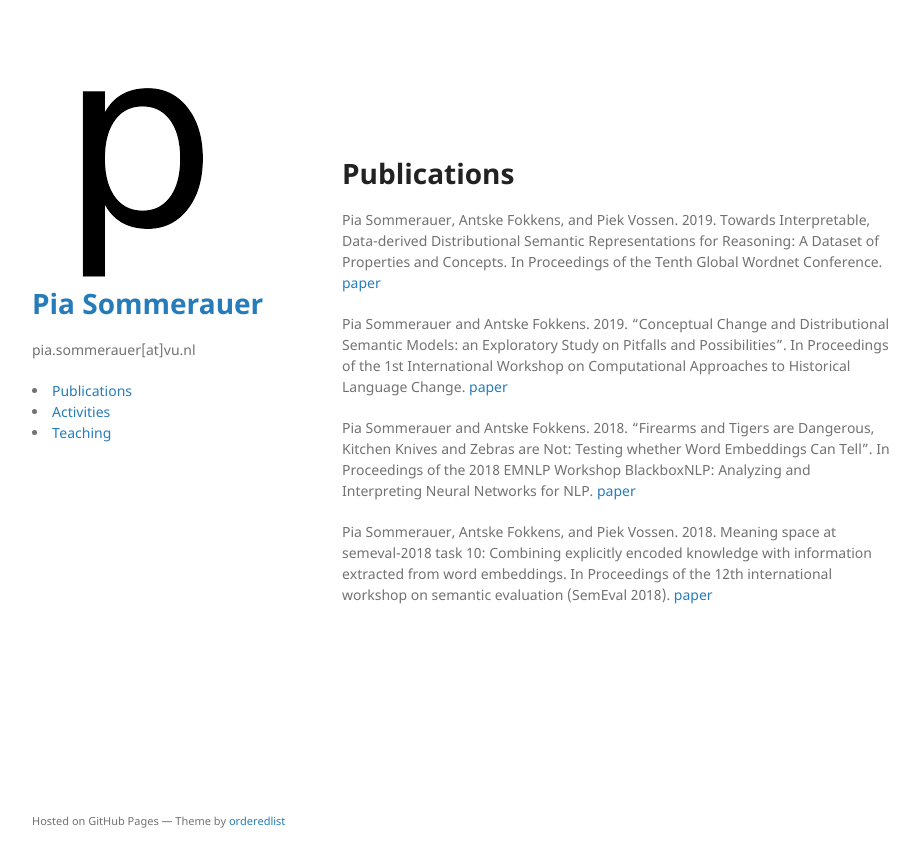
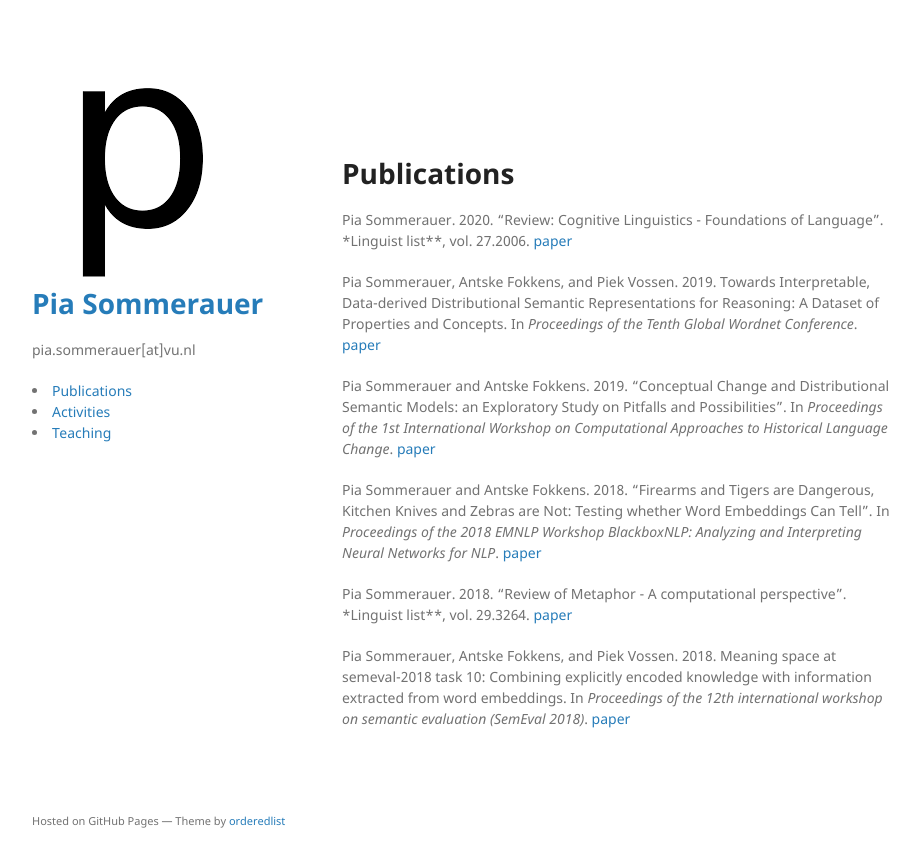
Before and after one commit to PiaSommerauer/PiaSommerauer.github.io, a Jekyll site: the page built from pub.md, in a window 1280 px wide. Shown: the top 867 px of the page, without its empty margins (178-1098 px from the left). Built offline with Jekyll 4.4.1, drawn with Linux system fonts in a browser that asks for light colours; our own code applies the rules of GitHub Pages for plain Markdown files.

Commit message:
adding linguist list reviews

```diff
--- a/pub.md
+++ b/pub.md
@@ -1,13 +1,17 @@
 # Publications
 
-Pia Sommerauer, Antske Fokkens, and Piek Vossen. 2019. Towards Interpretable, Data-derived Distributional Semantic Representations for Reasoning: A Dataset of Properties and Concepts. In Proceedings of the Tenth Global Wordnet Conference.
+Pia Sommerauer. 2020. "Review: Cognitive Linguistics - Foundations of Language". *Linguist list**, vol. 27.2006. [paper](https://linguistlist.org/issues/31/31-1021.html)
+
+Pia Sommerauer, Antske Fokkens, and Piek Vossen. 2019. Towards Interpretable, Data-derived Distributional Semantic Representations for Reasoning: A Dataset of Properties and Concepts. In *Proceedings of the Tenth Global Wordnet Conference*.
 [paper](https://s3.amazonaws.com/academia.edu.documents/61263080/Proceedings_of_the_10th_Global_Wordnet_Conference_201920191119-65150-qqqkcb.pdf?response-content-disposition=inline%3B%20filename%3DDevelopment_of_Assamese_Rule_based_Stemm.pdf&X-Amz-Algorithm=AWS4-HMAC-SHA256&X-Amz-Credential=AKIAIWOWYYGZ2Y53UL3A%2F20200115%2Fus-east-1%2Fs3%2Faws4_request&X-Amz-Date=20200115T160350Z&X-Amz-Expires=3600&X-Amz-SignedHeaders=host&X-Amz-Signature=d37168d606a5bcb570f9ca1011b0d0baa594be38bbfd62fd75847f6a5c9eec36#page=95)
 
-Pia Sommerauer and Antske Fokkens. 2019. "Conceptual Change and Distributional Semantic Models: an Exploratory Study on Pitfalls and Possibilities". In Proceedings of the 1st International Workshop on Computational Approaches to Historical Language Change.
+Pia Sommerauer and Antske Fokkens. 2019. "Conceptual Change and Distributional Semantic Models: an Exploratory Study on Pitfalls and Possibilities". In *Proceedings of the 1st International Workshop on Computational Approaches to Historical Language Change*.
 [paper](https://www.aclweb.org/anthology/W19-4728)
 
-Pia Sommerauer and Antske Fokkens. 2018. "Firearms and Tigers are Dangerous, Kitchen Knives and Zebras are Not: Testing whether Word Embeddings Can Tell". In Proceedings of the 2018 EMNLP Workshop BlackboxNLP: Analyzing and Interpreting Neural Networks for NLP.
+Pia Sommerauer and Antske Fokkens. 2018. "Firearms and Tigers are Dangerous, Kitchen Knives and Zebras are Not: Testing whether Word Embeddings Can Tell". In *Proceedings of the 2018 EMNLP Workshop BlackboxNLP: Analyzing and Interpreting Neural Networks for NLP*.
 [paper](https://www.aclweb.org/anthology/W18-5430)
 
-Pia Sommerauer, Antske Fokkens, and Piek Vossen. 2018. Meaning space at semeval-2018 task 10: Combining explicitly encoded knowledge with information extracted from word embeddings. In Proceedings of the 12th international workshop on semantic evaluation (SemEval 2018).
+Pia Sommerauer. 2018. "Review of Metaphor - A computational perspective". *Linguist list**, vol. 29.3264. [paper](https://linguistlist.org/pubs/reviews/get-review.cfm?SubID=36366859)
+
+Pia Sommerauer, Antske Fokkens, and Piek Vossen. 2018. Meaning space at semeval-2018 task 10: Combining explicitly encoded knowledge with information extracted from word embeddings. In *Proceedings of the 12th international workshop on semantic evaluation (SemEval 2018)*.
 [paper](https://www.aclweb.org/anthology/S18-1154)
```
